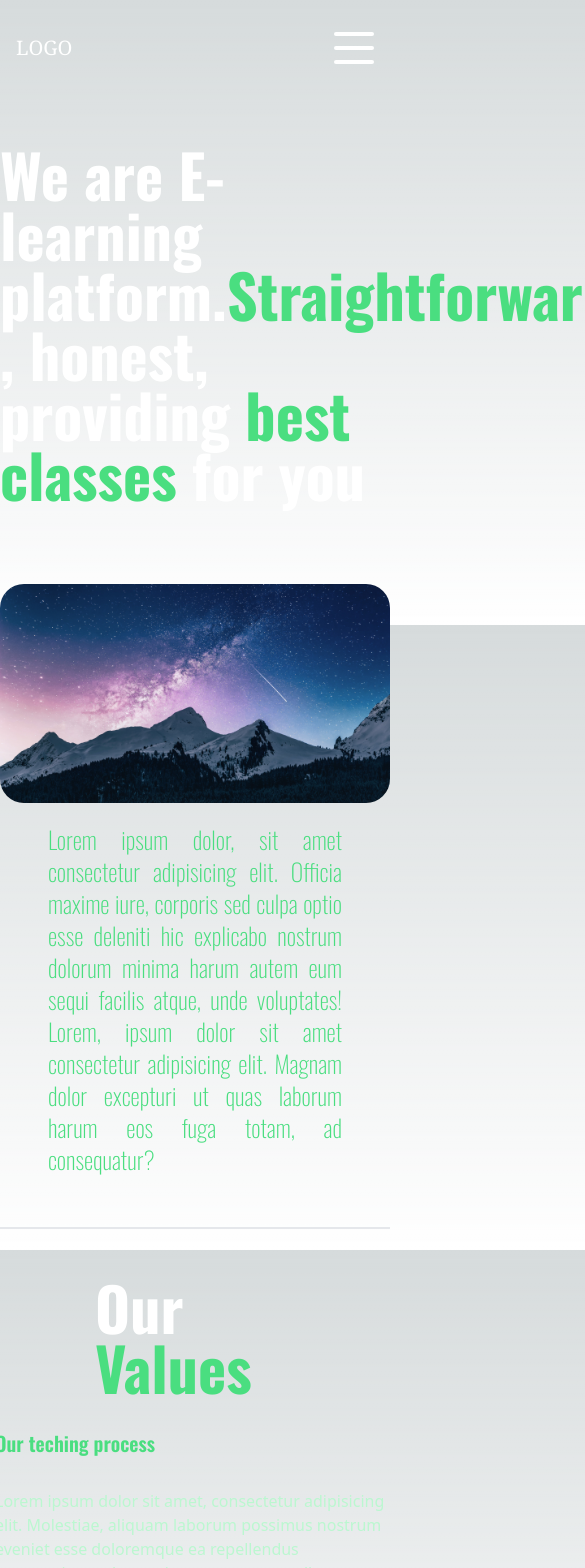
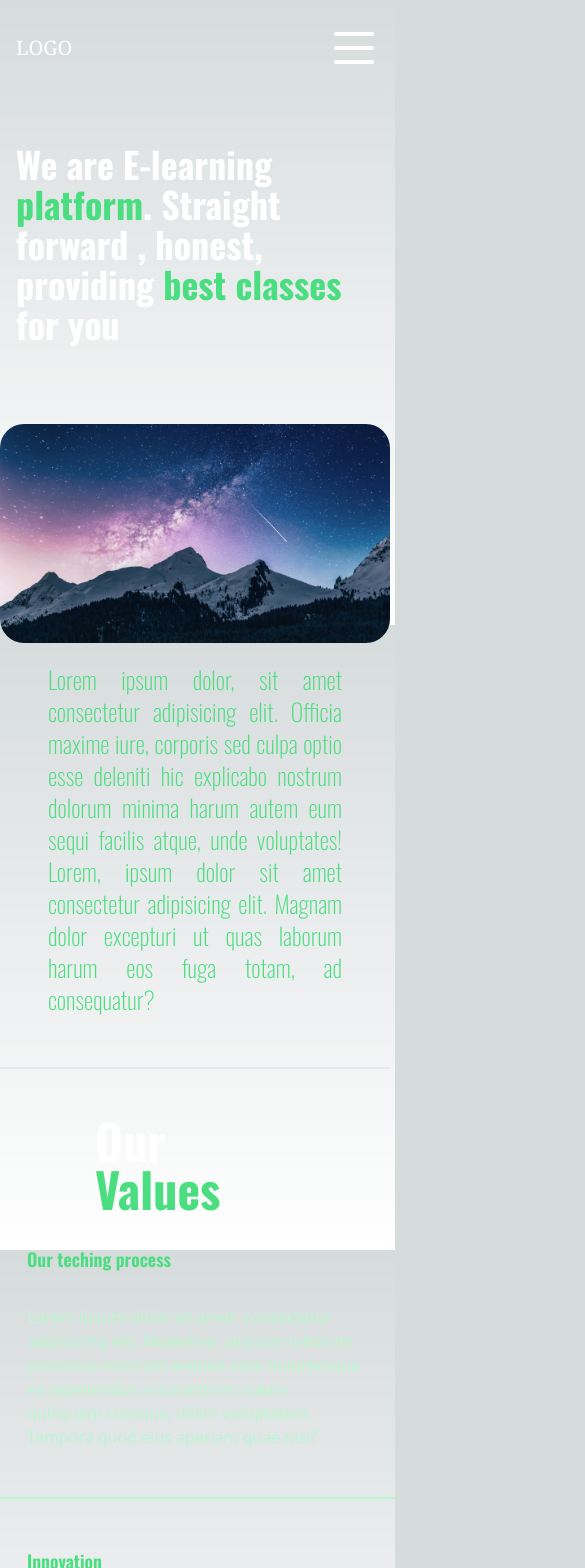
Before and after one commit to madansunuwar1/E-LEARNING, a Next.js app: page /about in a window 390 px wide. Shown: the top 1568 px of the page, 585 px wide, since content can reach past the window. Built offline with nearby package versions, Linux system fonts and the light colour scheme.

Commit message:
"design isuue of text of about us fixed in mobile view"

```diff
--- a/src/app/about/page.jsx
+++ b/src/app/about/page.jsx
@@ -25,7 +25,7 @@ const page = () => {
   return (
     <>
     <div className='border-b-2 sm:px-8 md:px-12 lg:px-20 xl:px-48 py-0 md:py-12'>
-      <h1 className='text-6xl md:text-7xl text-white font-bold py-12 font-Oswald'>We are E-learning platform.<span className='text-green-400'>Straightforward</span> , honest, providing <span className='text-green-400'>best classes</span> for you</h1>
+      <h1 className='text-4xl md:text-7xl text-white font-bold py-12 font-Oswald px-4'>We are E-learning <span className='text-green-400'>platform</span>. Straight forward , honest, providing <span className='text-green-400'>best classes</span> for you</h1>
       <div className='flex lg:flex-row-reverse flex-col py-8'>
         <img src='./ok1.jpg' className='w-full lg:h-[400px] rounded-3xl flex-1' />
         <div className='px-12'>
@@ -36,7 +36,7 @@ const page = () => {
       </div>
     </div>
     <div className='border-b-2 sm:px-8 md:px-12 lg:px-20 xl:px-48 py-4 md:py-24 flex lg:justify-between flex-col  lg:flex-row justify-center items-center'>
-      <h1 className='text-6xl md:text-7xl text-white font-bold font-Oswald w-[200px] py-8'>Our <span className='text-green-400'>Values</span></h1>
+      <h1 className='text-5xl md:text-7xl text-white font-bold font-Oswald w-[200px] py-8'>Our <span className='text-green-400'>Values</span></h1>
       <div className='grid lg:grid-cols-2 gap-12'>
         {
           values.map((value) => (<Valuecard value={value}/>))
--- a/src/components/Valuecard.jsx
+++ b/src/components/Valuecard.jsx
@@ -2,8 +2,8 @@ import React from 'react'
 
 const Valuecard = ({value}) => {
   return (
-    <div className='border-b-2 border-green-200 w-[400px]'>
-        <h1 className='text-xl md:text-3xl text-green-400 font-semibold pb-8 font-Oswald'>{value.title}</h1>
+    <div className='border-b-2 border-green-200 w-[400px] px-8'>
+        <h1 className='text-lg md:text-3xl text-green-400 font-semibold pb-8 font-Oswald'>{value.title}</h1>
         <p className='pb-12 text-green-200'>{value.description}</p>
     </div>
   )
```
